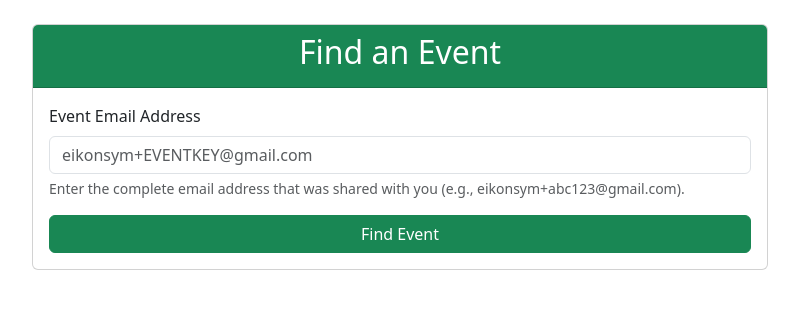
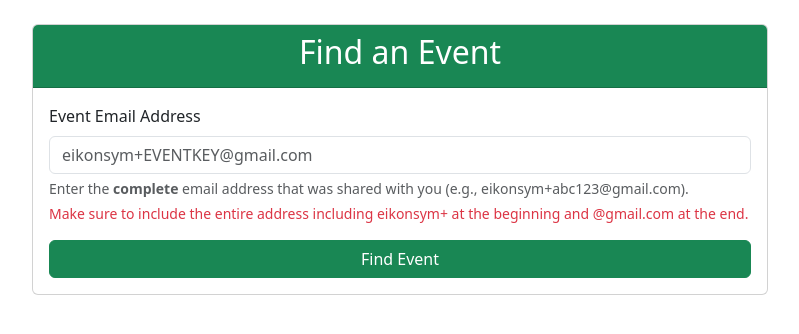
Before and after one commit to DG1001/Eikonsym, a Flask app: page /find_event in a window 1280 px wide. Shown: the part 56-390 px from the top of the page, without its empty margins (240-1039 px from the left). Run offline with Flask 3, Linux system fonts and the light colour scheme.

Commit message:
fix: improve event email validation and error handling

```diff
--- a/app.py
+++ b/app.py
@@ -270,11 +270,17 @@ def find_event():
             flash('Email is required', 'error')
             return redirect(url_for('find_event'))
 
+        # Debug info
+        flash(f'Searching for event with email: {email}', 'info')
+
         # Extract event key from email
-        match = re.search(f'{GMAIL_PREFIX}([a-zA-Z0-9]+)@{GMAIL_DOMAIN}', email)
+        match = re.search(rf'{GMAIL_PREFIX}([a-zA-Z0-9]+)@{GMAIL_DOMAIN}', email)
         if not match:
-            flash('Invalid event email format', 'error')
-            return redirect(url_for('find_event'))
+            # Try a more lenient pattern as fallback
+            match = re.search(r'eikonsym\+([a-zA-Z0-9]+)@gmail\.com', email)
+            if not match:
+                flash('Invalid event email format. Please enter the complete email address (e.g., eikonsym+abc123@gmail.com)', 'error')
+                return redirect(url_for('find_event'))
 
         event_key = match.group(1)
         event = Event.get_by_key(event_key)
--- a/templates/find_event.html
+++ b/templates/find_event.html
@@ -15,7 +15,8 @@
                         <label for="email" class="form-label">Event Email Address</label>
                         <input type="email" class="form-control" id="email" name="email"
                                placeholder="eikonsym+EVENTKEY@gmail.com" required>
-                        <div class="form-text">Enter the complete email address that was shared with you (e.g., eikonsym+abc123@gmail.com).</div>
+                        <div class="form-text">Enter the <strong>complete</strong> email address that was shared with you (e.g., eikonsym+abc123@gmail.com).</div>
+                        <div class="form-text text-danger">Make sure to include the entire address including eikonsym+ at the beginning and @gmail.com at the end.</div>
                     </div>
                     <div class="d-grid">
                         <button type="submit" class="btn btn-success">Find Event</button>
```
